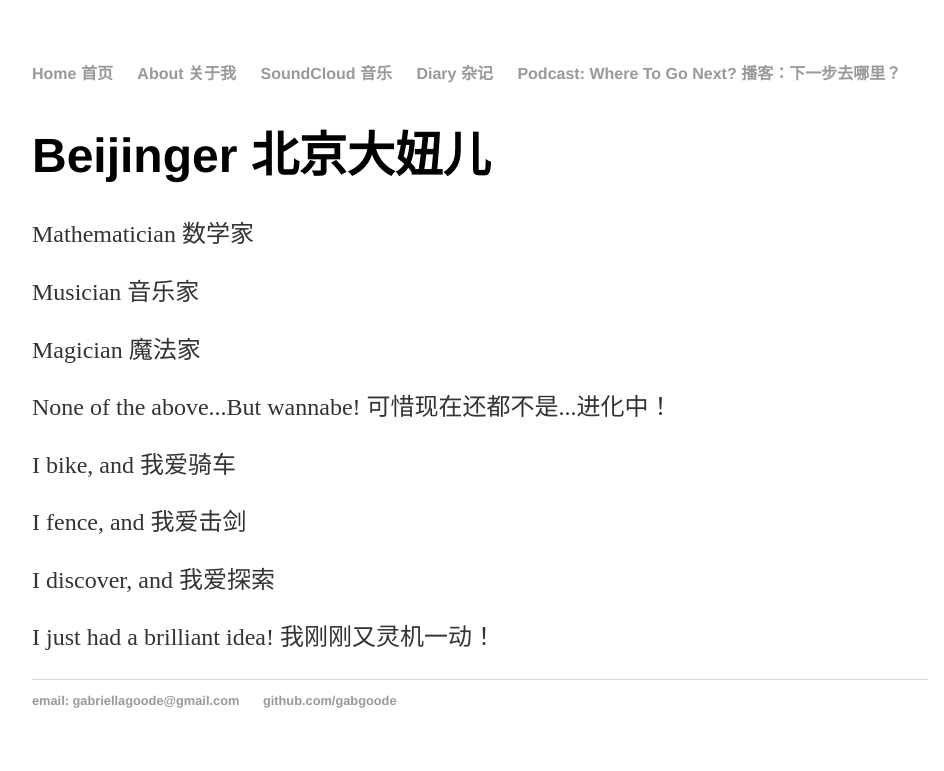
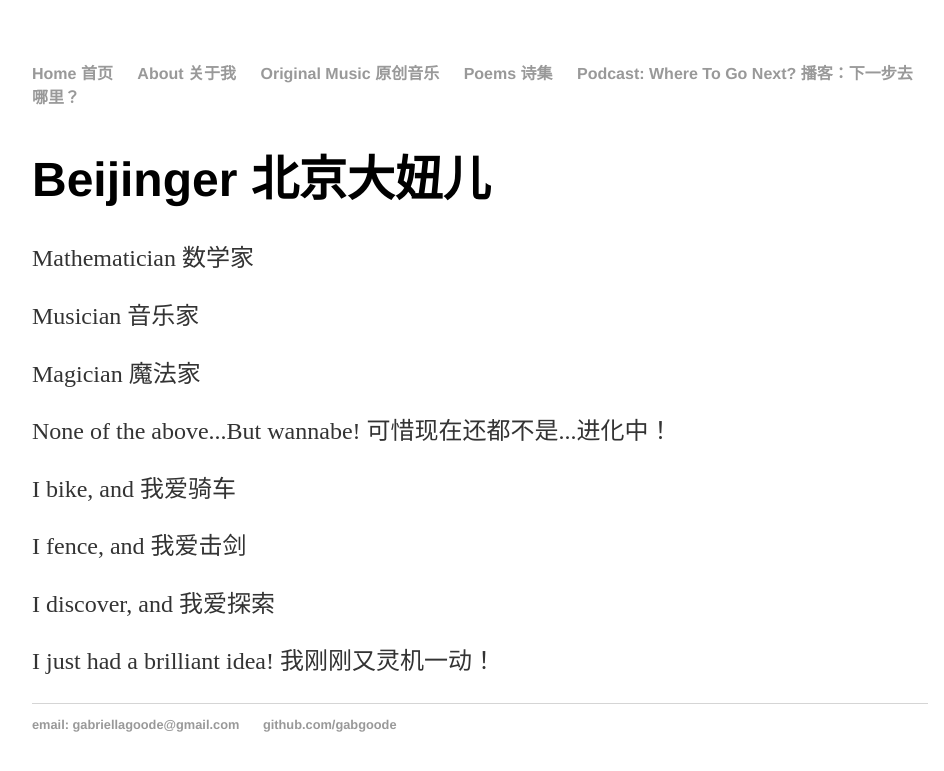
Before and after one commit to gabgoode/gabgoode.github.io, a Jekyll site: the page built from about/index.html, in a window 1280 px wide. Shown: the top 771 px of the page, without its empty margins (160-1104 px from the left). Built offline with Jekyll 4.4.1, drawn with Linux system fonts in a browser that asks for light colours.

Commit message:
Update default.html

```diff
--- a/_layouts/default.html
+++ b/_layouts/default.html
@@ -10,8 +10,8 @@
 	    		<ul>
 	        		<li><a href="/">Home 首页</a></li>
 		        	<li><a href="/about">About 关于我</a></li>
-	        		<li><a href="https://soundcloud.com/gab-liu/tracks">SoundCloud 音乐</a></li>
-	        		<li><a href="/blog">Diary 杂记</a></li>
+	        		<li><a href="https://soundcloud.com/gab-liu/tracks">Original Music 原创音乐</a></li>
+	        		<li><a href="/blog">Poems 诗集</a></li>
 				<li><a href="https://open.spotify.com/show/2SZ3b9Jq9yqGZjHePLzItl">Podcast: Where To Go Next? 播客：下一步去哪里？</a></li>
 	    		</ul>
 			</nav>
```
